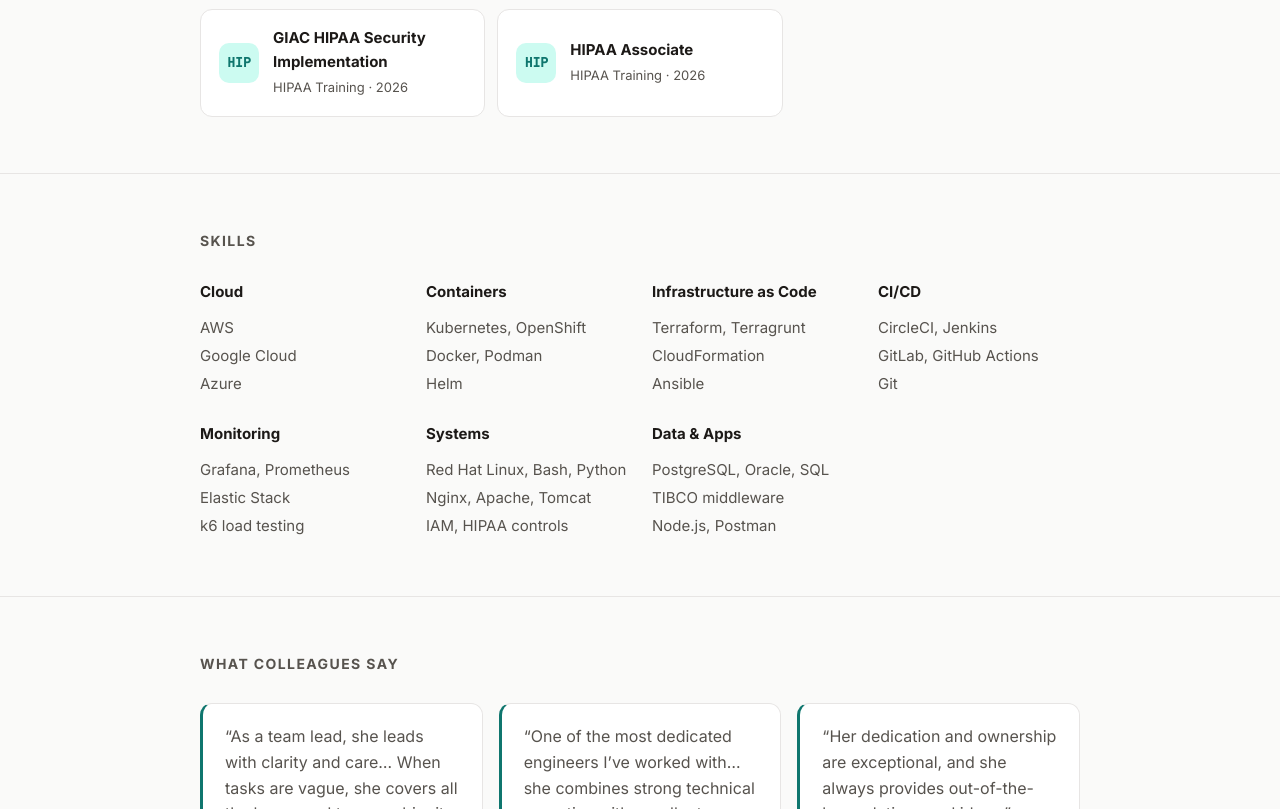
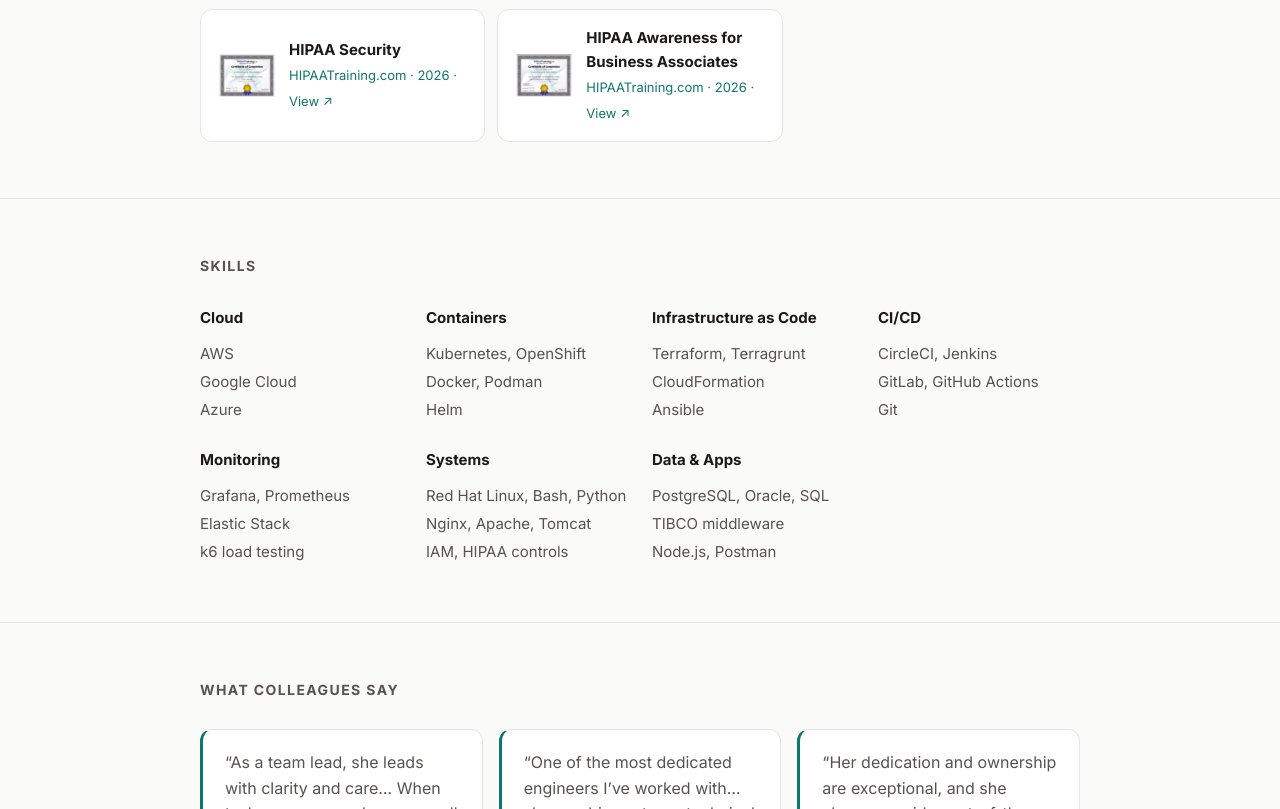
Before and after one commit to asmaasallam22/asmaasallam22.github.io, a plain HTML site: page index.html in a window 1280 px wide. Shown: the part 3357-4166 px from the top of the page. Drawn offline with Linux system fonts and the light colour scheme.

Commit message:
Add HIPAA certificates

```diff
--- a/index.html
+++ b/index.html
@@ -233,8 +233,8 @@
       <a class="cert" href="https://www.credly.com/badges/2fa240ed-03a2-43db-802e-46f3bcc43450/public_url" target="_blank" rel="noopener"><img src="https://images.credly.com/images/f1dbea96-0ef4-4857-bb85-3d208a82de10/linkedin_thumb_image.png" alt="" width="56" height="56"><div><b>Implement Cloud Security Fundamentals on Google Cloud</b><span>Google Cloud skill badge · 2025 · Verify ↗</span></div></a>
       <a class="cert" href="https://www.credly.com/badges/e112a415-68bb-4436-98e9-7c76811f8c4a/public_url" target="_blank" rel="noopener"><img src="https://images.credly.com/images/eea11cba-2a98-4bbe-bad2-447878dd34a2/linkedin_thumb_image.png" alt="" width="56" height="56"><div><b>Implement Load Balancing on Compute Engine</b><span>Google Cloud skill badge · 2025 · Verify ↗</span></div></a>
       <a class="cert" href="https://www.credly.com/badges/eeeb74d4-c900-4c2c-9e0a-daf59f15b4e7/public_url" target="_blank" rel="noopener"><img src="https://images.credly.com/images/42326d44-14ff-4eda-b9c5-7d8f12919253/linkedin_thumb_image.png" alt="" width="56" height="56"><div><b>Set Up an App Dev Environment on Google Cloud</b><span>Google Cloud skill badge · 2025 · Verify ↗</span></div></a>
-      <div class="cert"><div class="badge">HIP</div><div><b>GIAC HIPAA Security Implementation</b><span>HIPAA Training · 2026</span></div></div>
-      <div class="cert"><div class="badge">HIP</div><div><b>HIPAA Associate</b><span>HIPAA Training · 2026</span></div></div>
+      <a class="cert" href="certs/hipaa-security.jpg" target="_blank" rel="noopener"><img src="certs/hipaa-security.jpg" alt="" width="56" height="56"><div><b>HIPAA Security</b><span>HIPAATraining.com · 2026 · View ↗</span></div></a>
+      <a class="cert" href="certs/hipaa-business-associates.jpg" target="_blank" rel="noopener"><img src="certs/hipaa-business-associates.jpg" alt="" width="56" height="56"><div><b>HIPAA Awareness for Business Associates</b><span>HIPAATraining.com · 2026 · View ↗</span></div></a>
     </div>
   </div>
 </section>
```
Also changed, not shown: certs/hipaa-business-associates.jpg (added), certs/hipaa-security.jpg (added).
